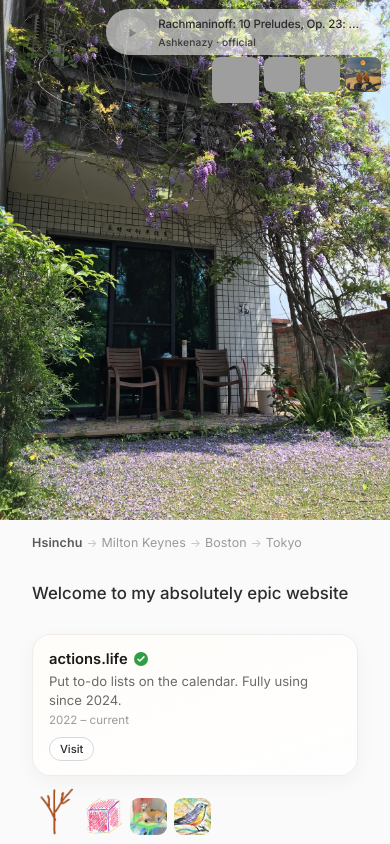
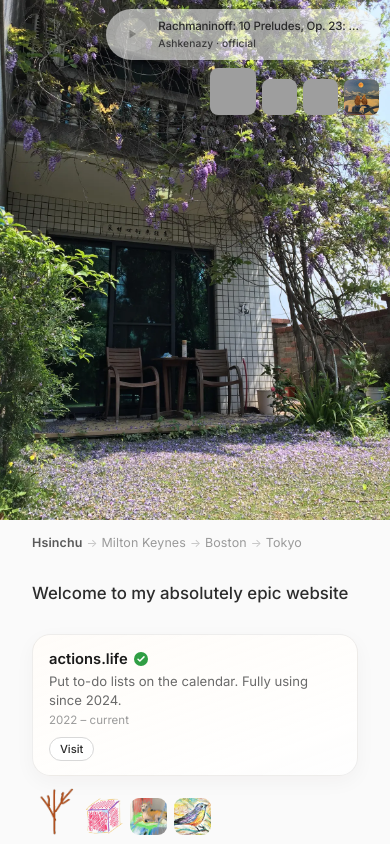
Before and after one commit to GreatTA1998/elton-website, a Svelte app: page / in a window 390 px wide. Shown: the top 844 px of the page. Built offline with nearby package versions, Linux system fonts and the light colour scheme; grey boxes are pictures that could not be loaded.

Commit message:
Revert PR #28 player tighten + Safari PWA wash
Restore prior pill↔thumbs gap/padding and drop theme-color /
apple-mobile / safe-area / fill-available changes from #28.
Keep #28’s inherited-font and empty-description cleanups so the
diff stays net-negative vs main.

Co-authored-by: eltonlin1998 <eltonlin1998@gmail.com>

```diff
--- a/src/app.html
+++ b/src/app.html
@@ -5,9 +5,6 @@
 		<meta name="referrer" content="strict-origin-when-cross-origin" />
 		<link rel="icon" href="%svelte.assets%/favicon.png" />
 		<meta name="viewport" content="width=device-width, initial-scale=1, viewport-fit=cover" />
-		<meta name="theme-color" content="#fafafa" />
-		<meta name="apple-mobile-web-app-capable" content="yes" />
-		<meta name="apple-mobile-web-app-status-bar-style" content="default" />
 		<link rel="preconnect" href="https://fonts.googleapis.com" />
 		<link rel="preconnect" href="https://fonts.gstatic.com" crossorigin />
 		<link
--- a/src/lib/CompactMusicPlayer.svelte
+++ b/src/lib/CompactMusicPlayer.svelte
@@ -271,7 +271,7 @@
 		--ink: #2a2a2a;
 		--mute: #3a3a3a;
 		position: fixed;
-		top: calc(0.9rem + env(safe-area-inset-top, 0px));
+		top: 0.9rem;
 		right: 0.9rem;
 		z-index: 50;
 		width: min(21.5rem, calc(100vw - 1.6rem));
@@ -279,7 +279,7 @@
 		display: flex;
 		flex-direction: column;
 		align-items: stretch;
-		gap: 0.12rem;
+		gap: 0.55rem;
 		color: var(--ink);
 		pointer-events: none;
 	}
@@ -293,7 +293,7 @@
 		align-items: center;
 		gap: 0.6rem;
 		min-width: 0;
-		padding: 0.62rem 0.72rem 0.4rem;
+		padding: 0.72rem;
 		background: rgba(250, 250, 250, 0.58);
 		border-radius: 999px;
 	}
@@ -375,9 +375,11 @@
 
 	.thumbs {
 		display: flex;
-		align-items: flex-start;
+		align-items: flex-end;
 		justify-content: flex-end;
 		gap: 0.45rem;
+		padding: 0 0.15rem;
+		min-height: 3.4rem;
 	}
 
 	.thumb {
@@ -414,13 +416,14 @@
 
 	@media (max-width: 520px) {
 		.unit {
-			top: calc(0.55rem + env(safe-area-inset-top, 0px));
+			top: 0.55rem;
 			right: 0.55rem;
 			width: min(17.2rem, calc(100vw - 1.1rem));
+			gap: 0.45rem;
 		}
 
 		.pill {
-			padding: 0.5rem 0.62rem 0.32rem;
+			padding: 0.58rem 0.62rem;
 		}
 
 		.title {
@@ -442,6 +445,7 @@
 		}
 
 		.thumbs {
+			min-height: 2.95rem;
 			gap: 0.35rem;
 		}
 	}
--- a/src/lib/LanguageToggle.svelte
+++ b/src/lib/LanguageToggle.svelte
@@ -39,7 +39,7 @@
 <style>
 	.lang {
 		position: fixed;
-		top: calc(0.85rem + env(safe-area-inset-top, 0px));
+		top: 0.85rem;
 		left: 0.85rem;
 		z-index: 200;
 		display: inline-flex;
@@ -89,7 +89,7 @@
 
 	@media (max-width: 520px) {
 		.lang {
-			top: calc(0.55rem + env(safe-area-inset-top, 0px));
+			top: 0.55rem;
 			left: 0.55rem;
 			padding: 0.36rem 0.55rem;
 		}
--- a/src/routes/__layout.svelte
+++ b/src/routes/__layout.svelte
@@ -9,7 +9,6 @@
 <slot />
 
 <style>
-	:global(html),
 	:global(body) {
 		margin: 0;
 		font-family: 'Inter', -apple-system, BlinkMacSystemFont, 'Segoe UI', sans-serif;
@@ -20,7 +19,6 @@
 		-moz-osx-font-smoothing: grayscale;
 		background: #fafafa;
 		min-height: 100vh;
-		min-height: -webkit-fill-available;
 	}
 
 	:global(a) {
```
